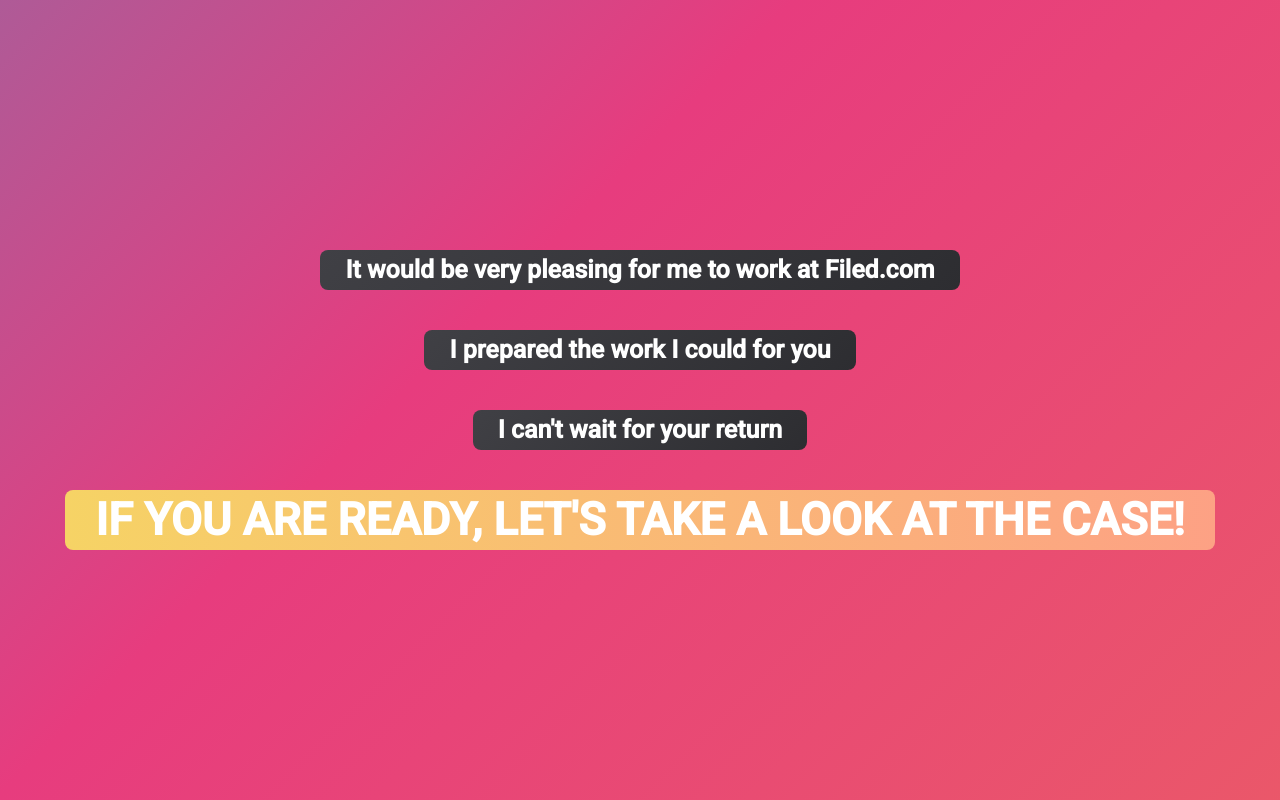
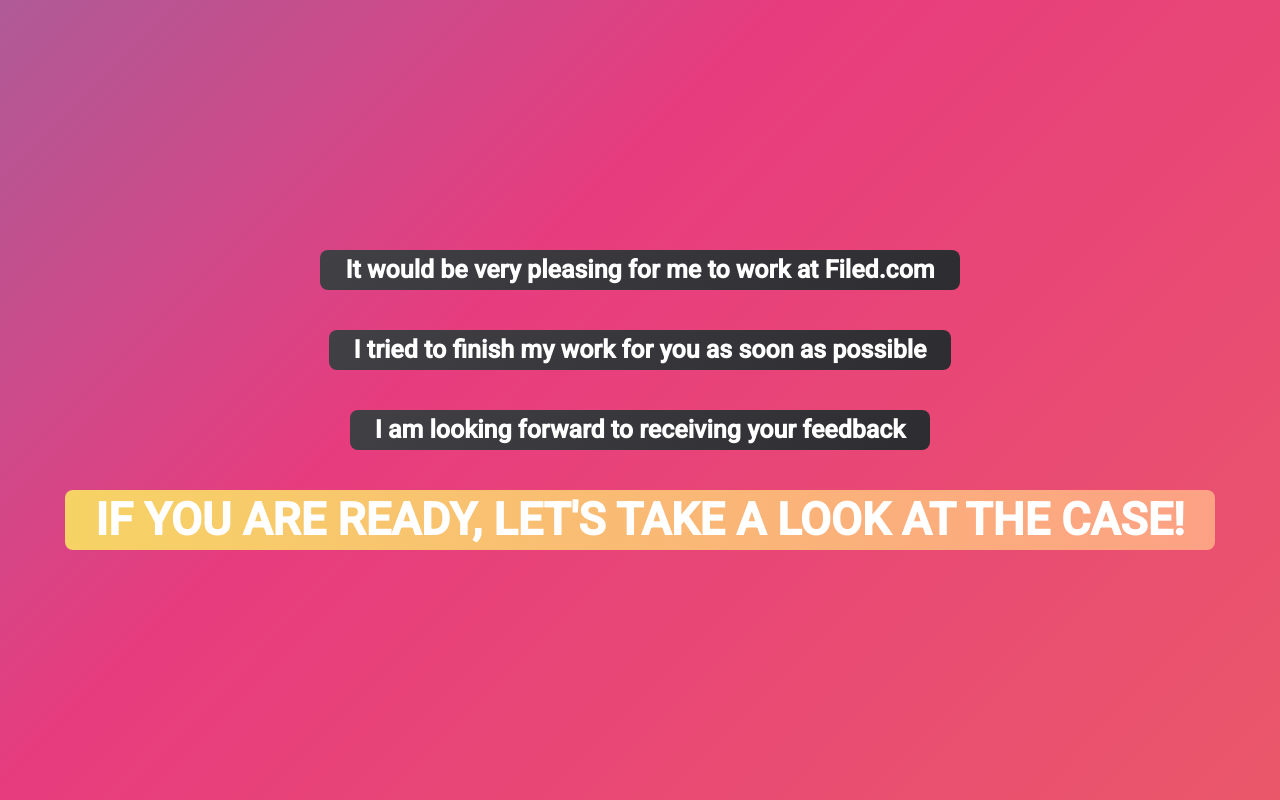
Before and after one commit to neymenaltas/angular-filed-test-case, an Angular app: page /home in a window 1280 px wide. Built offline with nearby package versions, Linux system fonts and the light colour scheme.

Commit message:
slogans changed

```diff
--- a/src/app/pages/home/home.component.html
+++ b/src/app/pages/home/home.component.html
@@ -5,8 +5,8 @@
     fxLayoutAlign="center center"
   >
     <span class="homepage-slogan">It would be very pleasing for me to work at Filed.com</span>
-    <span class="homepage-slogan">I prepared the work I could for you</span>
-    <span class="homepage-slogan">I can't wait for your return</span>
+    <span class="homepage-slogan">I tried to finish my work for you as soon as possible</span>
+    <span class="homepage-slogan">I am looking forward to receiving your feedback</span>
     <span class="homepage-slogan-button" [routerLink]="['/payment']">If you are ready, let's take a look at the case!</span>
   </div>
 </div>
```
